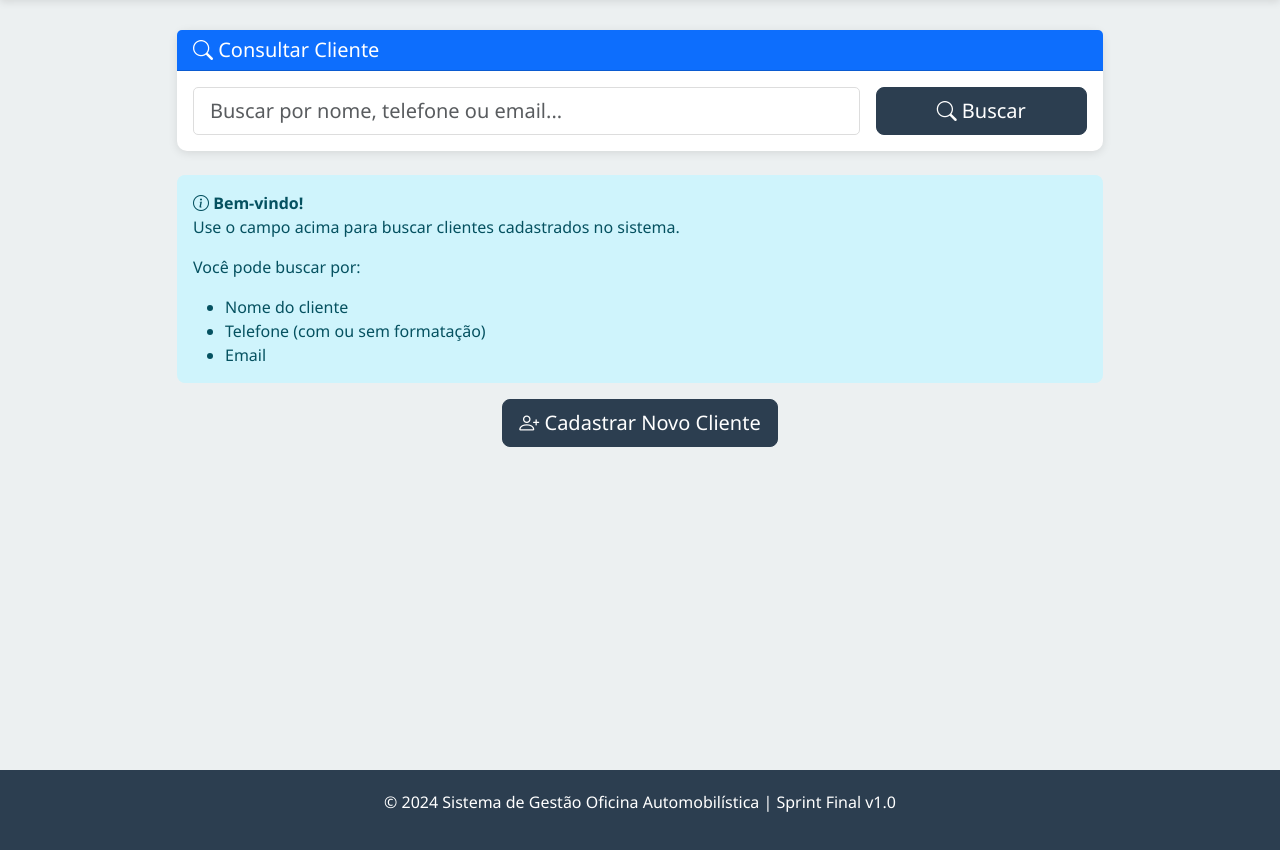
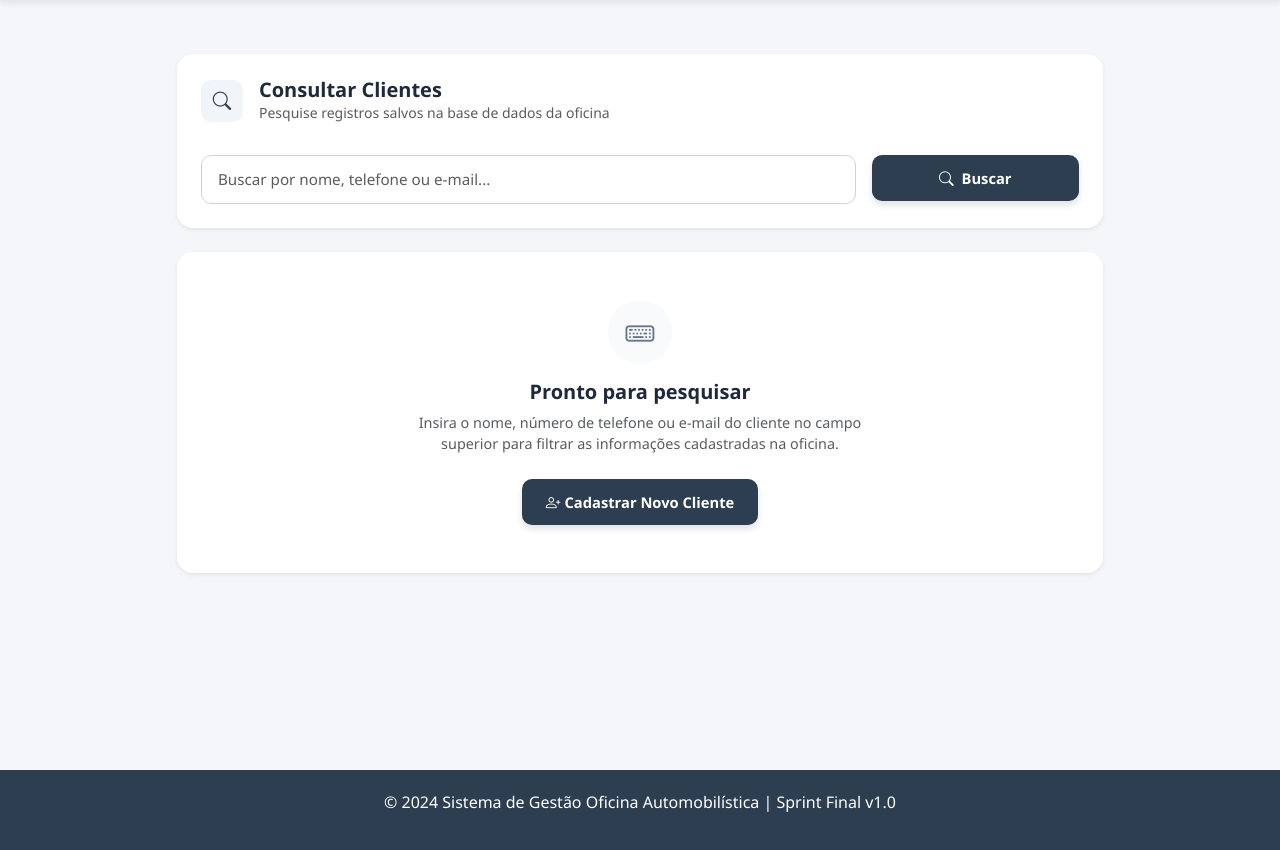
Before and after one commit to eduardacbayer/oficinapro, a Flask app: page /consulta-cliente in a window 1280 px wide. Shown: the part 62-912 px from the top of the page. Run offline with Flask 3, Linux system fonts and the light colour scheme.

Commit message:
style: modernize customer lookup layout and data table presentation

```diff
--- a/oficina-app/templates/consulta_cliente.html
+++ b/oficina-app/templates/consulta_cliente.html
@@ -3,77 +3,84 @@
 {% block title %}Consultar Cliente{% endblock %}
 
 {% block content %}
-<div class="row">
-    <div class="col-lg-10 mx-auto">
-        <!-- CABEÇALHO -->
-        <div class="card mb-4">
-            <div class="card-header bg-primary text-white">
-                <h5 class="mb-0"><i class="bi bi-search"></i> Consultar Cliente</h5>
+<div class="row mt-4">
+    <div class="col-lg-10 mx-auto mb-5">
+
+        <div class="card border-0 shadow-sm p-4 mb-4" style="border-radius: 16px; background: #ffffff;">
+            <div class="d-flex align-items-center mb-3">
+                <div class="icon-search-box me-3">
+                    <i class="bi bi-search"></i>
                 </div>
-            <div class="card-body">
+                <div>
+                    <h5 class="mb-0" style="font-weight: 700; color: #1e293b;">Consultar Clientes</h5>
+                    <p class="text-muted small mb-0">Pesquise registros salvos na base de dados da oficina</p>
+                </div>
+            </div>
+
+            <div class="card-body px-0 pb-0">
                 <form method="POST" class="row g-3">
                     <div class="col-md-9">
                         <input
                             type="text"
-                            class="form-control form-control-lg"
+                            class="form-control form-control-custom-lg"
                             name="busca"
-                            placeholder="Buscar por nome, telefone ou email..."
-                            value="{{ termo_busca }}"
+                            placeholder="Buscar por nome, telefone ou e-mail..."
+                            value="{{ termo_busca if termo_busca else '' }}"
                         >
                     </div>
                     <div class="col-md-3">
-                        <button type="submit" class="btn btn-primary btn-lg w-100">
-                            <i class="bi bi-search"></i> Buscar
+                        <button type="submit" class="btn-busca-custom w-100">
+                            <i class="bi bi-search me-1"></i> Buscar
                         </button>
                     </div>
                 </form>
             </div>
         </div>
 
-        <!-- RESULTADOS -->
         {% if clientes %}
-            <div class="card">
-                <div class="card-header bg-success text-white">
-                    <h6 class="mb-0">
-                        <i class="bi bi-check-circle"></i>
-                        {{ clientes|length }} cliente(s) encontrado(s)
-                    </h6>
+            <div class="card border-0 shadow-sm overflow-hidden" style="border-radius: 16px; background: #ffffff;">
+                <div class="px-4 py-3 d-flex justify-content-between align-items-center" style="background-color: #f8fafc; border-bottom: 1px solid #f1f5f9;">
+                    <span class="small text-muted font-weight-600">
+                        <i class="bi bi-layers-half me-1"></i> Base de Clientes
+                    </span>
+                    <span class="badge rounded-pill px-3 py-2 text-success" style="background-color: rgba(46, 204, 113, 0.1); font-weight: 600;">
+                        <i class="bi bi-check2-circle me-1"></i> {{ clientes|length }} encontrado(s)
+                    </span>
                 </div>
+
                 <div class="table-responsive">
-                    <table class="table table-hover mb-0">
+                    <table class="table table-custom mb-0">
                         <thead>
                             <tr>
-                                <th><i class="bi bi-person"></i> Nome</th>
-                                <th><i class="bi bi-telephone"></i> Telefone</th>
-                                <th><i class="bi bi-envelope"></i> Email</th>
-                                <th><i class="bi bi-calendar"></i> Data Cadastro</th>
+                                <th><i class="bi bi-person me-1"></i> Nome</th>
+                                <th><i class="bi bi-telephone me-1"></i> Telefone</th>
+                                <th><i class="bi bi-envelope me-1"></i> E-mail</th>
+                                <th><i class="bi bi-calendar-event me-1"></i> Data de Cadastro</th>
                                 <th style="text-align: center;">Ações</th>
                             </tr>
                         </thead>
                         <tbody>
                             {% for cliente in clientes %}
                             <tr>
-                                <td><strong>{{ cliente['nome'] }}</strong></td>
-                                <td>{{ cliente['telefone'] }}</td>
+                                <td>
+                                    <span class="cliente-nome-destaque">{{ cliente['nome'] }}</span>
+                                </td>
+                                <td class="text-muted">{{ cliente['telefone'] }}</td>
                                 <td>
                                     {% if cliente['email'] %}
-                                        {{ cliente['email'] }}
+                                        <span class="text-secondary">{{ cliente['email'] }}</span>
                                     {% else %}
-                                        <span class="text-muted">-</span>
+                                        <span class="badge bg-light text-muted fw-normal" style="font-size: 0.75rem;">Não informado</span>
                                     {% endif %}
                                 </td>
                                 <td>
-                                    <small class="text-muted">
+                                    <span class="text-muted small">
                                         {{ cliente['data_cadastro'][:10] }}
-                                    </small>
+                                    </span>
                                 </td>
                                 <td style="text-align: center;">
-                                    <a
-                                        href="/cliente/{{ cliente['id'] }}"
-                                        class="btn btn-info btn-sm"
-                                        title="Ver detalhes"
-                                    >
-                                        <i class="bi bi-eye"></i> Visualizar
+                                    <a href="/cliente/{{ cliente['id'] }}" class="btn-action-view">
+                                        <i class="bi bi-eye-fill"></i> Visualizar
                                     </a>
                                 </td>
                             </tr>
@@ -83,51 +90,193 @@
                 </div>
             </div>
 
-            <!-- AÇÕES -->
             <div class="mt-4 text-center">
-                <a href="/cadastro-cliente" class="btn btn-primary">
-                    <i class="bi bi-person-plus"></i> Cadastrar Novo Cliente
+                <a href="/cadastro-cliente" class="btn-link-secundario">
+                    <i class="bi bi-person-plus-fill me-1"></i> Cadastrar Outro Cliente
                 </a>
             </div>
 
         {% elif termo_busca %}
-            <!-- NENHUM RESULTADO -->
-            <div class="alert alert-warning" role="alert">
+            <div class="card border-0 shadow-sm text-center p-5" style="border-radius: 16px; background: #ffffff;">
+                <div class="icon-state-wrapper mb-3 text-warning mx-auto">
                     <i class="bi bi-exclamation-triangle"></i>
-                <strong>Nenhum cliente encontrado</strong>
-                <p>Sua busca por "<strong>{{ termo_busca }}</strong>" não retornou resultados.</p>
-                <small>Tente buscar por outro nome, telefone ou email.</small>
                 </div>
-
-            <div class="text-center">
-                <a href="/consulta-cliente" class="btn btn-secondary me-2">
-                    <i class="bi bi-arrow-clockwise"></i> Limpar Busca
+                <h5 style="font-weight: 700; color: #1e293b;">Nenhum cliente encontrado</h5>
+                <p class="text-muted mx-auto mb-4" style="max-width: 420px; font-size: 0.9rem;">
+                    A sua busca por "<strong>{{ termo_busca }}</strong>" não retornou nenhum registro correspondente no banco de dados.
+                </p>
+                <div class="d-flex justify-content-center gap-2">
+                    <a href="/consulta-cliente" class="btn-cancelar-custom text-decoration-none">
+                        <i class="bi bi-arrow-clockwise me-1"></i> Limpar Filtro
                     </a>
-                <a href="/cadastro-cliente" class="btn btn-primary">
-                    <i class="bi bi-person-plus"></i> Cadastrar Cliente
+                    <a href="/cadastro-cliente" class="btn-busca-custom px-4 text-decoration-none d-inline-flex align-items-center">
+                        <i class="bi bi-person-plus me-1"></i> Novo Cadastro
                     </a>
+                </div>
             </div>
 
         {% else %}
-            <!-- INÍCIO -->
-            <div class="alert alert-info" role="alert">
-                <i class="bi bi-info-circle"></i>
-                <strong>Bem-vindo!</strong>
-                <p>Use o campo acima para buscar clientes cadastrados no sistema.</p>
-                <p>Você pode buscar por:</p>
-                <ul class="mb-0">
-                    <li>Nome do cliente</li>
-                    <li>Telefone (com ou sem formatação)</li>
-                    <li>Email</li>
-                </ul>
+            <div class="card border-0 shadow-sm text-center p-5" style="border-radius: 16px; background: #ffffff;">
+                <div class="icon-state-wrapper mb-3 text-muted mx-auto" style="color: #64748b !important;">
+                    <i class="bi bi-keyboard"></i>
                 </div>
-
+                <h5 style="font-weight: 700; color: #1e293b;">Pronto para pesquisar</h5>
+                <p class="text-muted mx-auto mb-4" style="max-width: 460px; font-size: 0.9rem;">
+                    Insira o nome, número de telefone ou e-mail do cliente no campo superior para filtrar as informações cadastradas na oficina.
+                </p>
                 <div class="text-center">
-                <a href="/cadastro-cliente" class="btn btn-primary btn-lg">
-                    <i class="bi bi-person-plus"></i> Cadastrar Novo Cliente
+                    <a href="/cadastro-cliente" class="btn-busca-custom px-4 text-decoration-none d-inline-flex align-items-center">
+                        <i class="bi bi-person-plus me-1"></i> Cadastrar Novo Cliente
                     </a>
+                </div>
             </div>
         {% endif %}
     </div>
 </div>
+
+<style>
+    body {
+        background-color: #f4f6f9 !important;
+    }
+
+    /* Caixa do ícone superior */
+    .icon-search-box {
+        width: 42px;
+        height: 42px;
+        background-color: #f1f5f9;
+        border-radius: 10px;
+        display: flex;
+        align-items: center;
+        justify-content: center;
+        color: #2c3e50;
+        font-size: 1.15rem;
+    }
+
+    /* Input grande de busca */
+    .form-control-custom-lg {
+        background-color: #ffffff;
+        border: 1px solid #cbd5e1;
+        border-radius: 10px;
+        padding: 12px 16px;
+        font-size: 0.95rem;
+        color: #1e293b;
+        transition: all 0.2s ease-in-out;
+    }
+    .form-control-custom-lg:focus {
+        border-color: #2c3e50;
+        box-shadow: 0 0 0 3px rgba(44, 62, 80, 0.12);
+    }
+
+    /* Botão Principal de Busca (Seguindo a cor tema do sistema) */
+    .btn-busca-custom {
+        padding: 12px 0;
+        font-size: 0.92rem;
+        font-weight: 600;
+        color: #ffffff;
+        background-color: #2c3e50;
+        border: none;
+        border-radius: 10px;
+        box-shadow: 0 4px 6px rgba(44, 62, 80, 0.15);
+        transition: all 0.2s ease-in-out;
+        display: block;
+        text-align: center;
+    }
+    .btn-busca-custom:hover {
+        background-color: #1a252f;
+        color: #ffffff;
+        box-shadow: 0 6px 12px rgba(44, 62, 80, 0.25);
+    }
+
+    /* Customização da Tabela de Dados */
+    .table-custom {
+        width: 100%;
+        border-collapse: collapse;
+    }
+    .table-custom thead th {
+        background-color: #f8fafc;
+        padding: 14px 20px;
+        font-size: 0.82rem;
+        font-weight: 700;
+        color: #475569;
+        text-transform: uppercase;
+        letter-spacing: 0.5px;
+        border-bottom: 1px solid #e2e8f0;
+    }
+    .table-custom tbody treaties, .table-custom tbody tr td {
+        padding: 14px 20px;
+        font-size: 0.9rem;
+        vertical-align: middle;
+        border-bottom: 1px solid #f1f5f9;
+    }
+    .table-custom tbody tr {
+        transition: background-color 0.15s;
+    }
+    .table-custom tbody tr:hover {
+        background-color: #f8fafc;
+    }
+
+    .cliente-nome-destaque {
+        font-weight: 600;
+        color: #1e293b;
+    }
+
+    /* Botão de Ação "Visualizar" */
+    .btn-action-view {
+        padding: 6px 14px;
+        font-size: 0.8rem;
+        font-weight: 600;
+        color: #2c3e50;
+        background-color: #f1f5f9;
+        border: 1px solid #e2e8f0;
+        border-radius: 6px;
+        text-decoration: none;
+        transition: all 0.2s;
+    }
+    .btn-action-view:hover {
+        background-color: #2c3e50;
+        color: #ffffff;
+        border-color: #2c3e50;
+    }
+
+    /* Caixa de estado vazio (Empty States) */
+    .icon-state-wrapper {
+        width: 64px;
+        height: 64px;
+        background-color: #f8fafc;
+        border-radius: 50%;
+        display: flex;
+        align-items: center;
+        justify-content: center;
+        font-size: 1.8rem;
+    }
+
+    /* Botão de Cancelar / Voltar */
+    .btn-cancelar-custom {
+        padding: 10px 18px;
+        font-size: 0.88rem;
+        font-weight: 600;
+        color: #64748b;
+        background-color: #f1f5f9;
+        border: 1px solid #e2e8f0;
+        border-radius: 10px;
+        transition: all 0.2s;
+    }
+    .btn-cancelar-custom:hover {
+        background-color: #e2e8f0;
+        color: #334155;
+    }
+
+    /* Links secundários de rodapé */
+    .btn-link-secundario {
+        font-size: 0.88rem;
+        font-weight: 600;
+        color: #2c3e50;
+        text-decoration: none;
+        transition: color 0.2s;
+    }
+    .btn-link-secundario:hover {
+        color: #1a252f;
+        text-decoration: underline;
+    }
+</style>
 {% endblock %}
```
Lines whose indentation alone changed are shown as unchanged.
